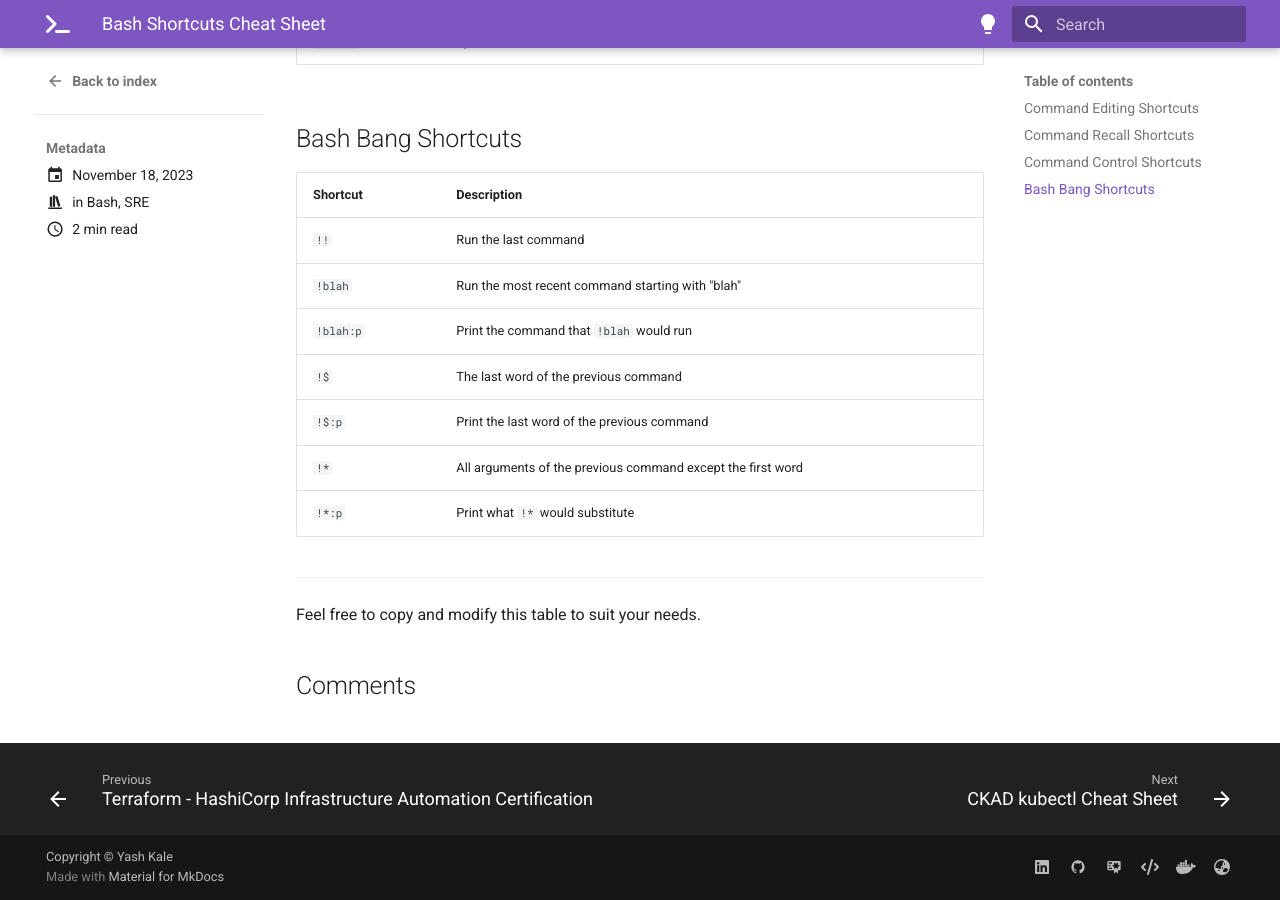
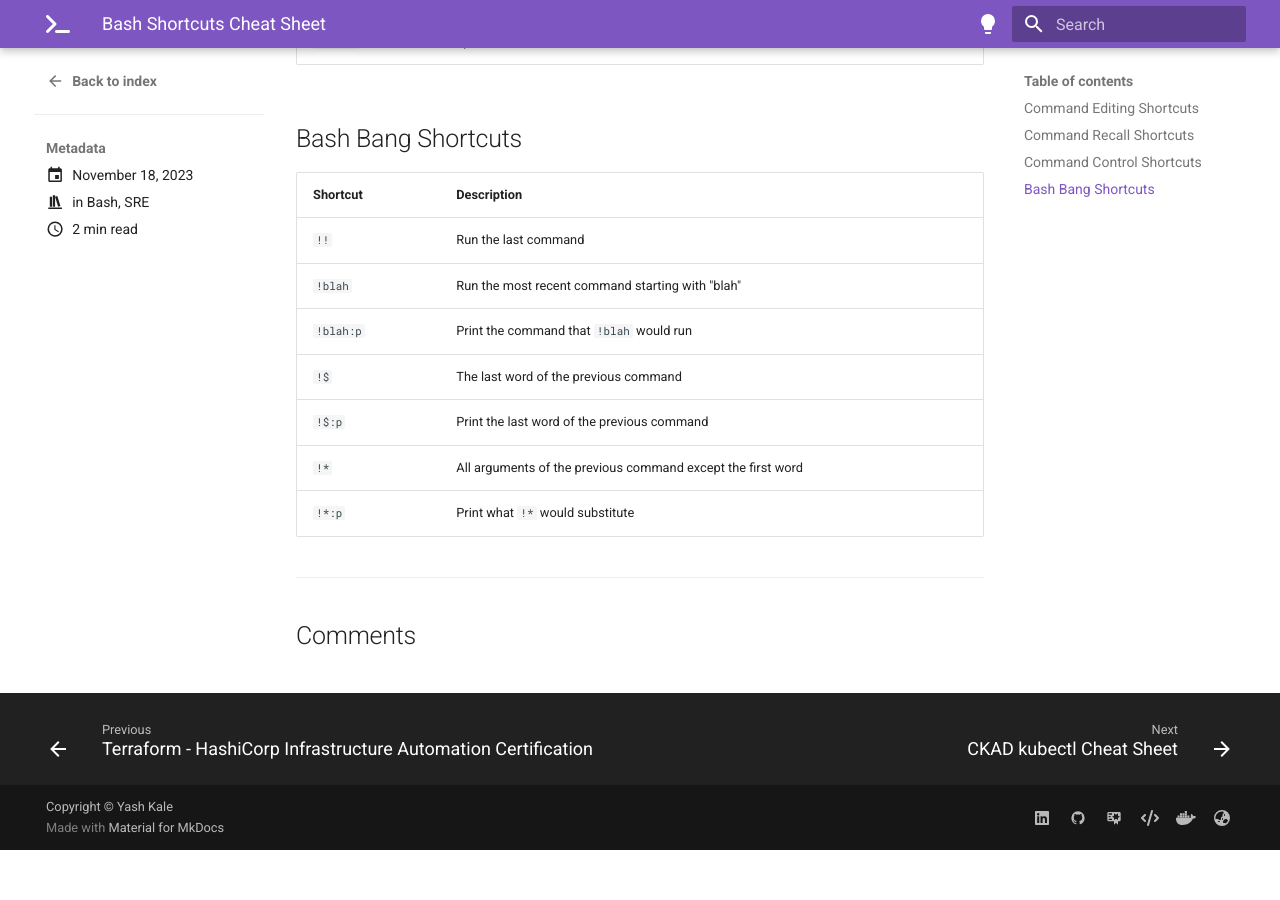
Before and after one commit to imyashkale/portfolio, an MkDocs documentation site: the page built from docs/blog/posts/sre/bash.md, in a window 1280 px wide and 900 px high, scrolled down 2016 px. Built offline with MkDocs 1.6.1 and Material for MkDocs 9.7.7, drawn with Linux system fonts in a browser that asks for light colours; plug-ins that fetch from the network failed and are left out; comment, search, counter and statistics services are not loaded; after the commit the page ends 2866 px from its top, so only the background shows below that.

```diff
--- a/docs/blog/posts/sre/bash.md
+++ b/docs/blog/posts/sre/bash.md
@@ -70,5 +70,3 @@ tags:
 | `!*:p`         | Print what `!*` would substitute                                                           |
 
 ---
-
-Feel free to copy and modify this table to suit your needs.
```
